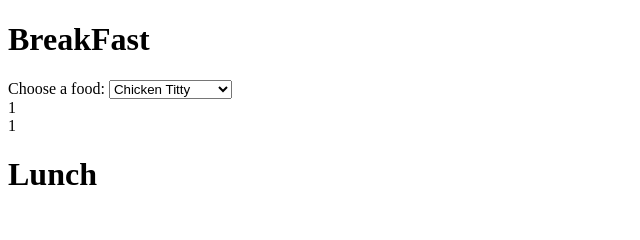
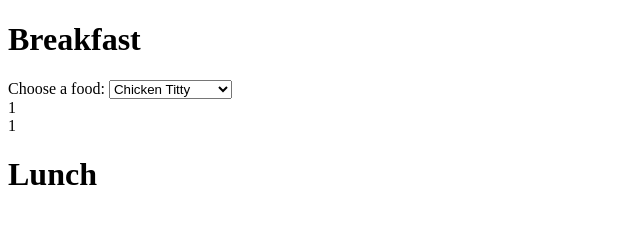
Before and after one commit to Sito530/Fitness-webpage, a website: page index.html in a window 1280 px wide. Shown: the top 240 px of the page, 0-640 px from the left. Drawn offline with Linux system fonts and the light colour scheme.

Commit message:
changed F to f

```diff
--- a/index.html
+++ b/index.html
@@ -8,7 +8,7 @@
 
 </head>
 <body>
-    <h1>BreakFast</h1>
+    <h1>Breakfast</h1>
 <!--<label for="what food did you eat">what food did you eat today:</label>
     <input type="text" id="Foodname" Foodname="Foodname"
     placeholder="potatoes">
```
